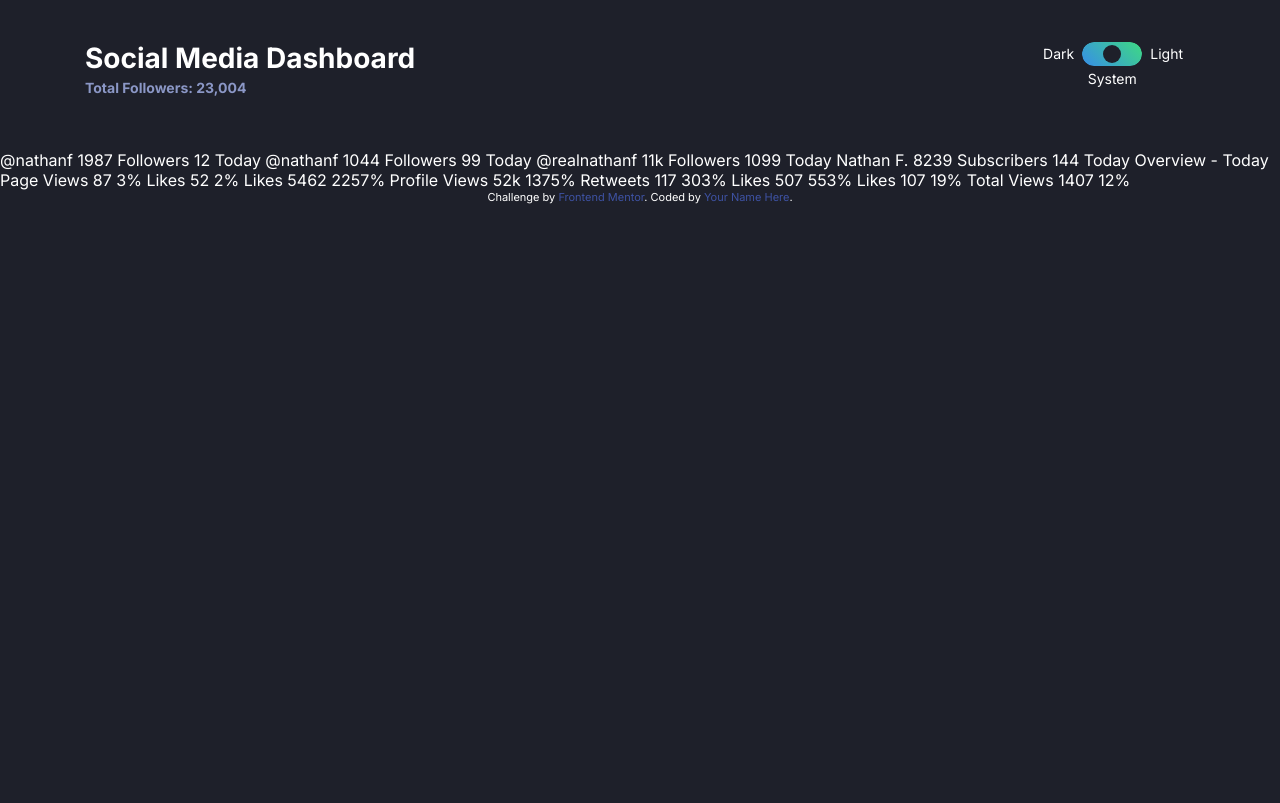
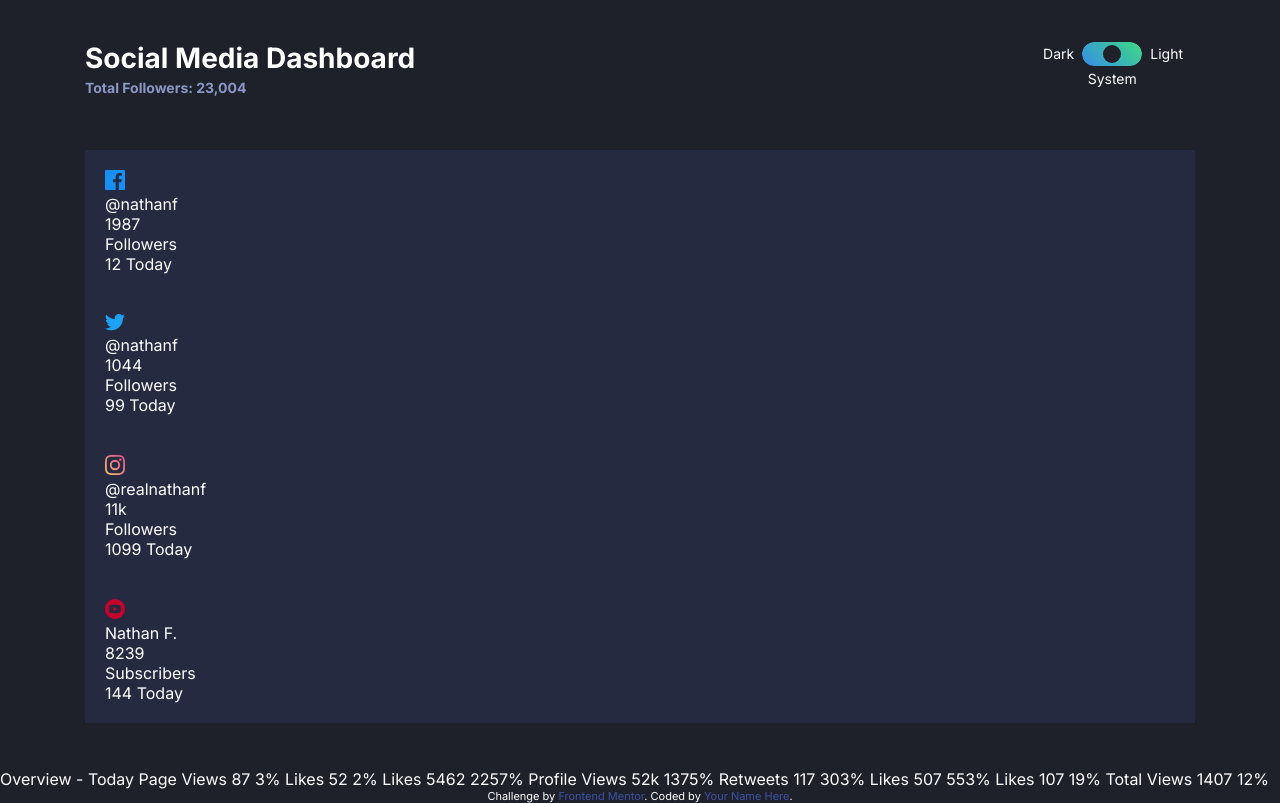
Before and after one commit to luisAlcides/social_media_dashboard, a website: page index.html in a window 1280 px wide. Drawn offline with Linux system fonts and the light colour scheme.

Commit message:
adding the markup and the scss selectors for the cards

```diff
--- a/app/scss/components/card.scss
+++ b/app/scss/components/card.scss
@@ -2,4 +2,68 @@
 
 .card{
     padding: rem(20);
+    background: var(--dark-card);
+    color: var();
+
+    &--facebook{
+
+    }
+    &--twitter{
+
+    }
+    &--instagram{
+
+    }
+    &--youtube{
+
+    }
+
+    &__platform{
+
+    }
+
+    &__icon{
+        &--facebook{
+
+        }
+        &--twitter{
+
+        }
+        &--instagram{
+
+        }
+        &--youtube{
+
+        }
+    }
+
+    &__username{
+
+    }
+
+    &__count{
+
+        &__big{
+
+        }
+
+        &__small{
+
+        }
+    }
+
+    &__label{
+
+    }
+
+    &__change{
+
+        &--up{
+
+        }
+
+        &--down{
+
+        }
+    }
 }
--- a/index.html
+++ b/index.html
@@ -43,31 +43,65 @@
   </header>
 
   <main>
-    <section>
+    <section class="container">
+
+      <div class="card">
+        <div class="card__platform">
+          <div class="card__icon">
+            <img src="./images/icon-facebook.svg" alt="facebook">
+          </div>
+          <div class="card__username">@nathanf</div>
+        </div>
+        <div class="card__count">
+          1987
+          <div class="card__label">Followers</div>
+        </div>
+        <div class="card__change">  12 Today</div>
+      </div>
+
+      <div class="card">
+        <div class="card__platform">
+          <div class="card__icon">
+            <img src="./images/icon-twitter.svg" alt="twitter">
+          </div>
+          <div class="card__username">@nathanf</div>
+        </div>
+        <div class="card__count">
+          1044
+          <div class="card__label">Followers</div>
+        </div>
+        <div class="card__change">99 Today</div>
+      </div>
+
+      <div class="card">
+        <div class="card__platform">
+          <div class="card__icon">
+            <img src="./images/icon-instagram.svg" alt="instagram">
+          </div>
+          <div class="card__username">@realnathanf</div>
+        </div>
+        <div class="card__count">
+          11k
+          <div class="card__label">Followers</div>
+        </div>
+        <div class="card__change">1099 Today</div>
+      </div>
+
+      <div class="card">
+        <div class="card__platform">
+          <div class="card__icon">
+            <img src="./images/icon-youtube.svg" alt="youtube">
+          </div>
+          <div class="card__username">Nathan F.</div>
+        </div>
+        <div class="card__count">
+          8239
+          <div class="card__label">Subscribers</div>
+        </div>
+        <div class="card__change">144 Today</div>
+      </div>
 
     </section>
-    @nathanf
-  1987
-  Followers
-  12 Today
-
-  @nathanf
-  1044
-  Followers
-  99 Today
-
-  @realnathanf
-  11k
-  Followers
-  1099 Today
-
-  Nathan F.
-  8239
-  Subscribers
-  144 Today
-
-
-
     Overview - Today
 
     Page Views
@@ -101,6 +135,7 @@
     Total Views
     1407
     12%
+
   </main>
 
 
```
Also changed, not shown: dist/style.css, 1 other file. Lines whose indentation alone changed are shown as unchanged.
